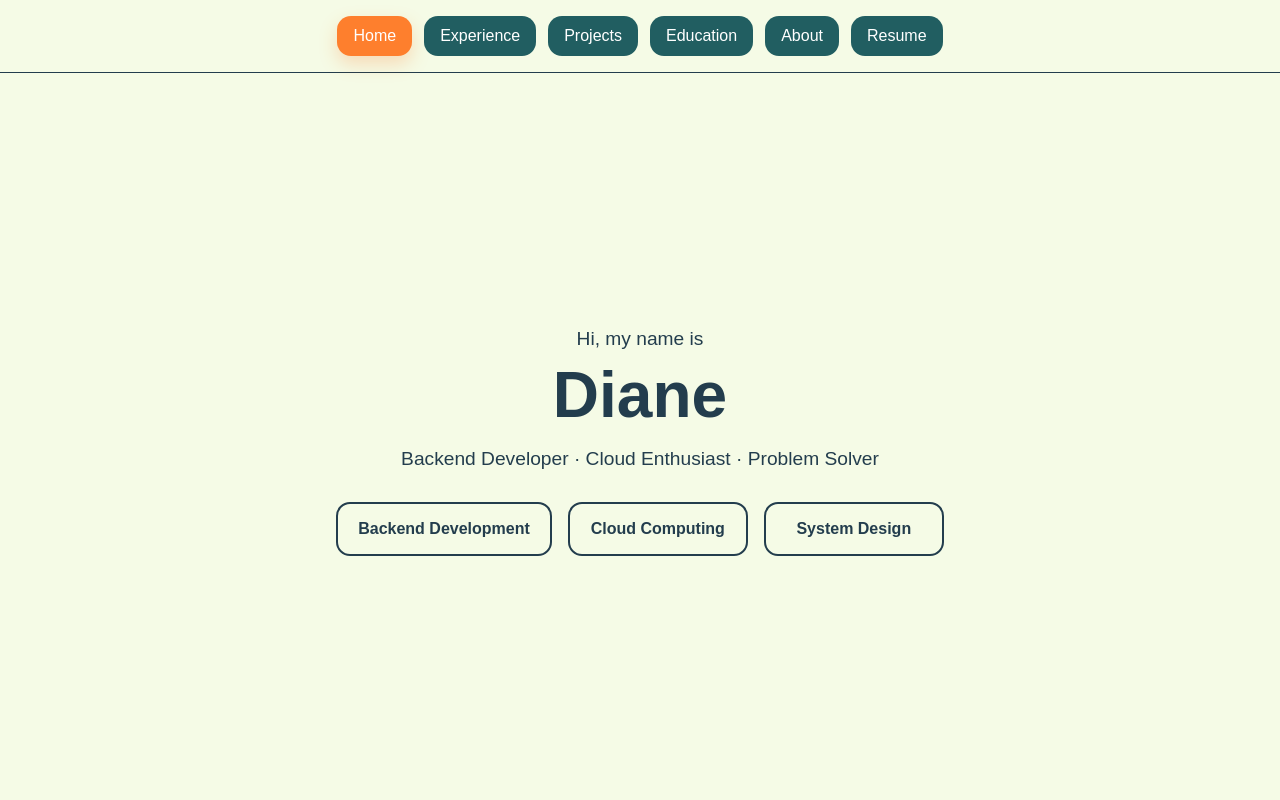
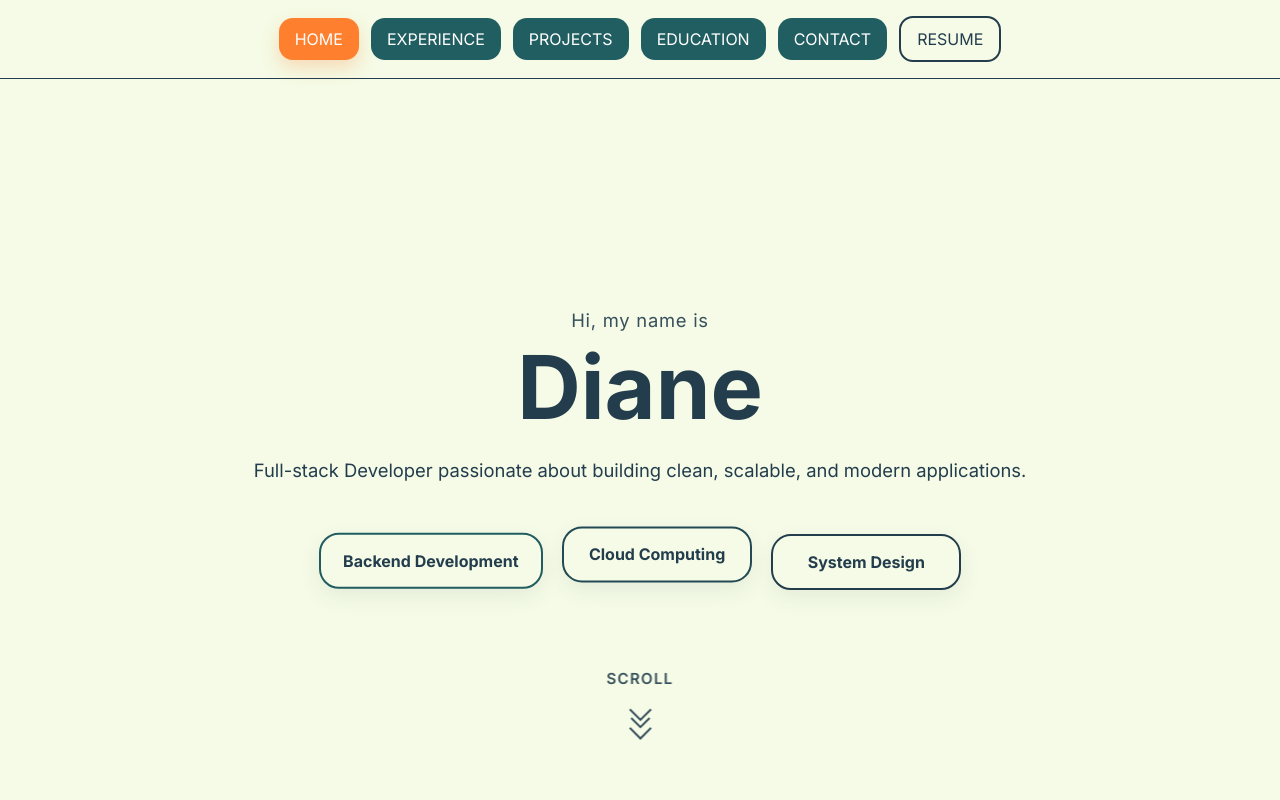
Before and after one commit to DianeCrafts/Portfolio, an Angular app in the folder portfolio-frontend/: page / in a window 1280 px wide. Shown: the top 800 px of the page. Built offline with nearby package versions, Linux system fonts and the light colour scheme.

Commit message:
style for the navbar fixed. the transition time increased

```diff
--- a/portfolio-frontend/src/app/features/about-section/about-section.css
+++ b/portfolio-frontend/src/app/features/about-section/about-section.css
@@ -1,6 +1,6 @@
 .section-box {
   width: 100%;
-  max-width: 900px;
+  max-width: 2000px;
   background-color: var(--color-bg);
   border: 2px solid var(--color-border);
   border-radius: var(--radius-lg);
--- a/portfolio-frontend/src/app/features/about-section/about-section.html
+++ b/portfolio-frontend/src/app/features/about-section/about-section.html
@@ -1,6 +1,5 @@
 <div class="section-box">
-  <h2>About</h2>
-  <p>I am a developer passionate about backend development and cloud technologies.</p>
+  <h2>CONTACT</h2>
 
   <div class="contact-list">
     <p><strong>Email:</strong> your.email@example.com</p>
--- a/portfolio-frontend/src/app/features/home-section/home-section.css
+++ b/portfolio-frontend/src/app/features/home-section/home-section.css
@@ -1,39 +1,212 @@
+:host {
+  display: block;
+  width: 100%;
+}
+
 .home-wrapper {
   width: 100%;
-  max-width: 900px;
+  max-width: 1000px;
+  min-height: calc(100vh - 7rem);
+  margin: 0 auto;
+  display: flex;
+  flex-direction: column;
+  justify-content: center;
+  align-items: center;
+  position: relative;
   text-align: center;
+  padding: 2rem 1rem 4rem;
+}
+
+.hero-content {
+  animation: fadeInUp 1s ease forwards;
 }
 
 .greeting {
-  font-size: 1.2rem;
-  margin-bottom: 0.5rem;
+  font-size: 1.15rem;
+  margin-bottom: 0.75rem;
+  color: var(--color-text);
+  opacity: 0.9;
+  letter-spacing: 0.04em;
 }
 
 .name {
-  font-size: 4rem;
+  font-size: clamp(3rem, 8vw, 5.5rem);
   margin: 0;
   color: var(--color-text);
+  line-height: 1;
 }
 
 .subtitle {
-  font-size: 1.2rem;
-  margin-top: 1rem;
-  margin-bottom: 2rem;
+  max-width: 920px;
+  margin: 1.5rem auto 3rem;
+  font-size: 1.15rem;
+  line-height: 1.7;
+  color: var(--color-text);
 }
 
 .interests-container {
   display: flex;
   flex-wrap: wrap;
   justify-content: center;
-  gap: 1rem;
+  gap: 1.2rem;
 }
 
 .interest-box {
   background-color: var(--color-bg);
   color: var(--color-text);
   border: 2px solid var(--color-border);
-  padding: 1rem 1.25rem;
-  border-radius: var(--radius-md);
-  min-width: 180px;
+  padding: 1rem 1.4rem;
+  border-radius: var(--radius-lg);
+  min-width: 190px;
+  font-weight: 700;
+  box-shadow: 0 8px 22px rgba(35, 61, 77, 0.08);
+  transition:
+    transform 0.35s ease,
+    box-shadow 0.35s ease,
+    border-color 0.35s ease,
+    color 0.35s ease,
+    background-color 0.35s ease;
+  animation: floatBox 4.5s ease-in-out infinite;
+}
+
+.interest-box:hover {
+  transform: translateY(-8px) scale(1.03);
+  background-color: var(--color-button-active);
+  color: #ffffff;
+  border-color: var(--color-button-active);
+  box-shadow: 0 14px 28px rgba(254, 127, 45, 0.2);
+}
+
+.interest-box-1 {
+  animation-delay: 0s;
+}
+
+.interest-box-2 {
+  animation-delay: 1s;
+}
+
+.interest-box-3 {
+  animation-delay: 2s;
+}
+
+.scroll-indicator {
+  position: absolute;
+  bottom: 3.5rem;
+  left: 50%;
+  transform: translateX(-50%);
+  display: flex;
+  flex-direction: column;
+  align-items: center;
+  gap: 0.5rem;
+  color: var(--color-text);
+  opacity: 0.9;
+}
+
+.scroll-text {
+  font-size: 0.95rem;
   font-weight: 600;
+  letter-spacing: 0.08em;
+  text-transform: uppercase;
 }
+
+.scroll-arrow {
+  position: relative;
+  width: 32px;
+  height: 48px;
+}
+
+.scroll-arrow::before,
+.scroll-arrow::after,
+.scroll-arrow span {
+  content: '';
+  position: absolute;
+  left: 50%;
+  width: 14px;
+  height: 14px;
+  border-right: 2px solid var(--color-text);
+  border-bottom: 2px solid var(--color-text);
+  transform: translateX(-50%) rotate(45deg);
+  opacity: 0;
+  animation: arrowCascade 1.8s infinite;
+}
+
+.scroll-arrow::before {
+  top: 0;
+  animation-delay: 0s;
+}
+
+.scroll-arrow span {
+  top: 10px;
+  animation-delay: 0.2s;
+}
+
+.scroll-arrow::after {
+  top: 20px;
+  animation-delay: 0.4s;
+}
+
+@keyframes floatBox {
+  0% {
+    transform: translateY(0px);
+    border-color: var(--color-border);
+  }
+  25% {
+    transform: translateY(-8px);
+  }
+  50% {
+    transform: translateY(0px);
+    border-color: var(--color-button);
+  }
+  75% {
+    transform: translateY(8px);
+  }
+  100% {
+    transform: translateY(0px);
+    border-color: var(--color-border);
+  }
+}
+
+@keyframes arrowCascade {
+  0% {
+    opacity: 0;
+    transform: translateX(-50%) translateY(-6px) rotate(45deg);
+  }
+  30% {
+    opacity: 1;
+  }
+  60% {
+    opacity: 1;
+    transform: translateX(-50%) translateY(6px) rotate(45deg);
+  }
+  100% {
+    opacity: 0;
+    transform: translateX(-50%) translateY(16px) rotate(45deg);
+  }
+}
+
+@keyframes fadeInUp {
+  from {
+    opacity: 0;
+    transform: translateY(24px);
+  }
+  to {
+    opacity: 1;
+    transform: translateY(0);
+  }
+}
+
+@media (max-width: 768px) {
+  .subtitle {
+    font-size: 1.05rem;
+    margin-bottom: 2rem;
+  }
+
+  .interest-box {
+    min-width: 100%;
+    max-width: 320px;
+  }
+
+  .scroll-indicator {
+    bottom: 2.5rem;
+  }
+}
--- a/portfolio-frontend/src/app/features/home-section/home-section.html
+++ b/portfolio-frontend/src/app/features/home-section/home-section.html
@@ -1,11 +1,22 @@
 <div class="home-wrapper">
-  <p class="greeting">Hi, my name is</p>
-  <h1 class="name">Diane</h1>
-  <p class="subtitle">Backend Developer · Cloud Enthusiast · Problem Solver</p>
+  <div class="hero-content">
+    <p class="greeting">Hi, my name is</p>
+    <h1 class="name">Diane</h1>
+    <p class="subtitle">
+      Full-stack Developer passionate about building clean, scalable, and modern applications.
+    </p>
 
-  <div class="interests-container">
-    <div class="interest-box">Backend Development</div>
-    <div class="interest-box">Cloud Computing</div>
-    <div class="interest-box">System Design</div>
+    <div class="interests-container">
+      <div class="interest-box interest-box-1">Backend Development</div>
+      <div class="interest-box interest-box-2">Cloud Computing</div>
+      <div class="interest-box interest-box-3">System Design</div>
+    </div>
+  </div>
+
+  <div class="scroll-indicator">
+    <span class="scroll-text">SCROLL</span>
+    <div class="scroll-arrow">
+      <span></span>
+    </div>
   </div>
 </div>
--- a/portfolio-frontend/src/app/shared/navbar/navbar.css
+++ b/portfolio-frontend/src/app/shared/navbar/navbar.css
@@ -39,3 +39,22 @@
   background-color: var(--color-button-active);
   box-shadow: 0 8px 18px rgba(254, 127, 45, 0.25);
 }
+
+.resume-button {
+  background-color: var(--color-bg);
+  color: var(--color-text);
+  border: 2px solid var(--color-border);
+}
+
+/* hover effect */
+.resume-button:hover {
+  background-color: var(--color-button);
+  color: #ffffff;
+  transform: translateY(-2px);
+}
+
+/* optional: active state (if you ever make it active) */
+.resume-button.active {
+  background-color: var(--color-button-active);
+  color: #ffffff;
+}
--- a/portfolio-frontend/src/app/shared/navbar/navbar.html
+++ b/portfolio-frontend/src/app/shared/navbar/navbar.html
@@ -6,7 +6,7 @@
       href="#home"
       (click)="setActiveSection('home')"
     >
-      Home
+      HOME
     </a>
 
     <a
@@ -15,7 +15,7 @@
       href="#experience"
       (click)="setActiveSection('experience')"
     >
-      Experience
+      EXPERIENCE
     </a>
 
     <a
@@ -24,7 +24,7 @@
       href="#projects"
       (click)="setActiveSection('projects')"
     >
-      Projects
+      PROJECTS
     </a>
 
     <a
@@ -33,7 +33,7 @@
       href="#education"
       (click)="setActiveSection('education')"
     >
-      Education
+      EDUCATION
     </a>
 
     <a
@@ -42,11 +42,11 @@
       href="#about"
       (click)="setActiveSection('about')"
     >
-      About
+      CONTACT
     </a>
 
-    <a class="nav-button" href="assets/resume.pdf" download>
-      Resume
+    <a  class="nav-button resume-button" href="assets/resume.pdf" download>
+      RESUME
     </a>
   </div>
 </nav>
--- a/portfolio-frontend/src/app/shared/timeline/timeline.css
+++ b/portfolio-frontend/src/app/shared/timeline/timeline.css
@@ -1,7 +1,8 @@
 .timeline-section {
   width: 100%;
-  max-width: 1100px;
+  max-width: 1400px;
   margin: 0 auto;
+  padding: 0 2rem;
 }
 
 .timeline-header {
@@ -39,20 +40,18 @@
 
   opacity: 0;
   transition:
-    opacity 0.7s ease,
-    transform 0.7s ease;
+    opacity 1.5s ease,
+    transform 1.5s ease;
 }
 
 .timeline-row.row-left {
   justify-content: flex-start;
-  padding-right: 50%;
-  transform: translateX(-50px);
+  padding-right: 52%;
 }
 
 .timeline-row.row-right {
   justify-content: flex-end;
-  padding-left: 50%;
-  transform: translateX(50px);
+  padding-left: 52%;
 }
 
 .timeline-row.is-visible {
@@ -61,15 +60,16 @@
 }
 
 .timeline-card {
-  width: calc(50% - 3rem);
+  width: calc(80% - 2rem);
+  max-width: 600px;
   background-color: var(--color-bg);
   border: 2px solid var(--color-border);
   border-radius: var(--radius-lg);
   padding: 1.5rem;
   color: var(--color-text);
   transition:
-    transform 0.3s ease,
-    box-shadow 0.3s ease;
+    transform 1.5s ease,
+    box-shadow 1.5s ease;
 }
 
 .timeline-card:hover {
--- a/portfolio-frontend/src/index.html
+++ b/portfolio-frontend/src/index.html
@@ -6,6 +6,10 @@
   <base href="/">
   <meta name="viewport" content="width=device-width, initial-scale=1">
   <link rel="icon" type="image/x-icon" href="favicon.ico">
+  <link rel="preconnect" href="https://fonts.googleapis.com">
+  <link rel="preconnect" href="https://fonts.gstatic.com" crossorigin>
+
+  <link href="https://fonts.googleapis.com/css2?family=Inter:wght@300;400;600;700&display=swap" rel="stylesheet">
 </head>
 <body>
   <app-root></app-root>
--- a/portfolio-frontend/src/styles.css
+++ b/portfolio-frontend/src/styles.css
@@ -6,7 +6,7 @@
   --color-text: #233D4D;
   --color-border: #233D4D;
 
-  --font-family-base: Arial, Helvetica, sans-serif;
+  --font-family-base: 'Inter', sans-serif;
 
   --space-xs: 0.5rem;
   --space-sm: 0.75rem;
```
